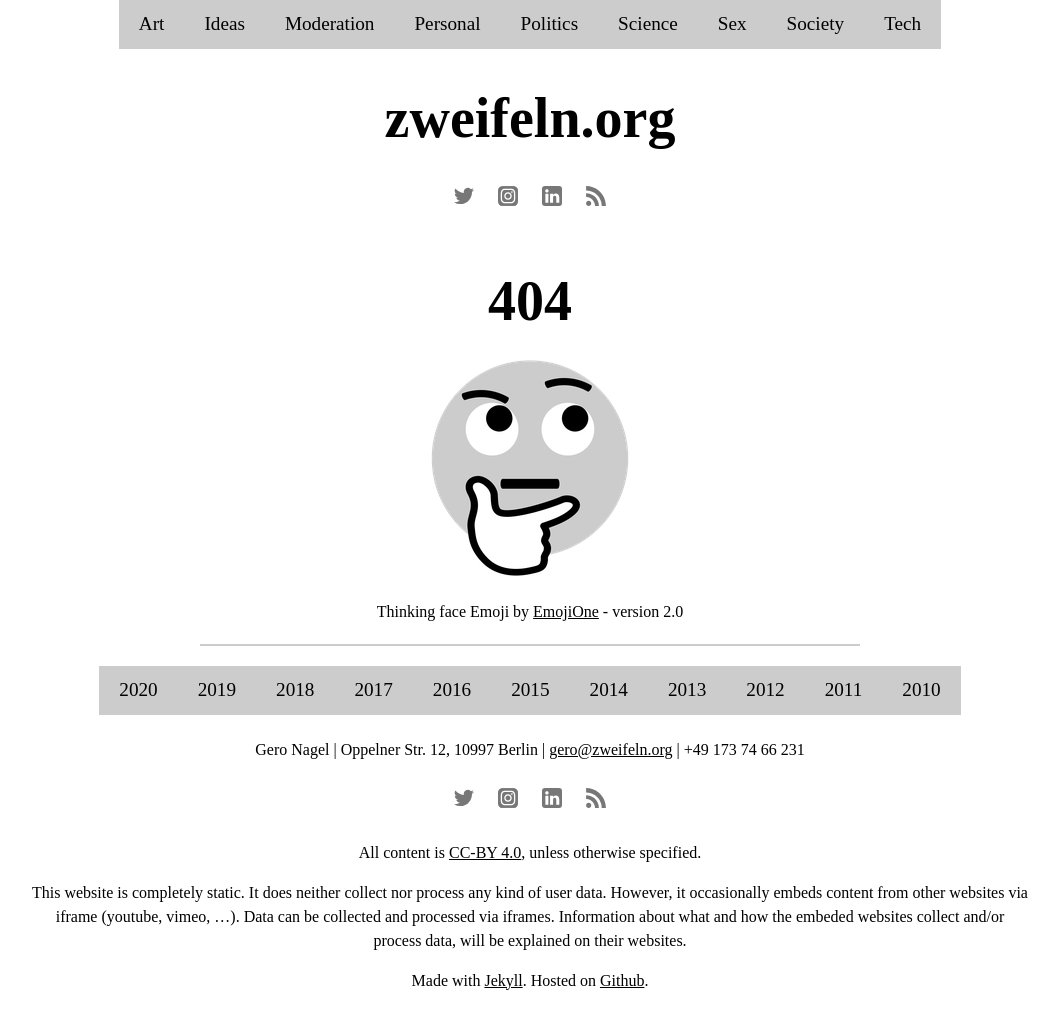
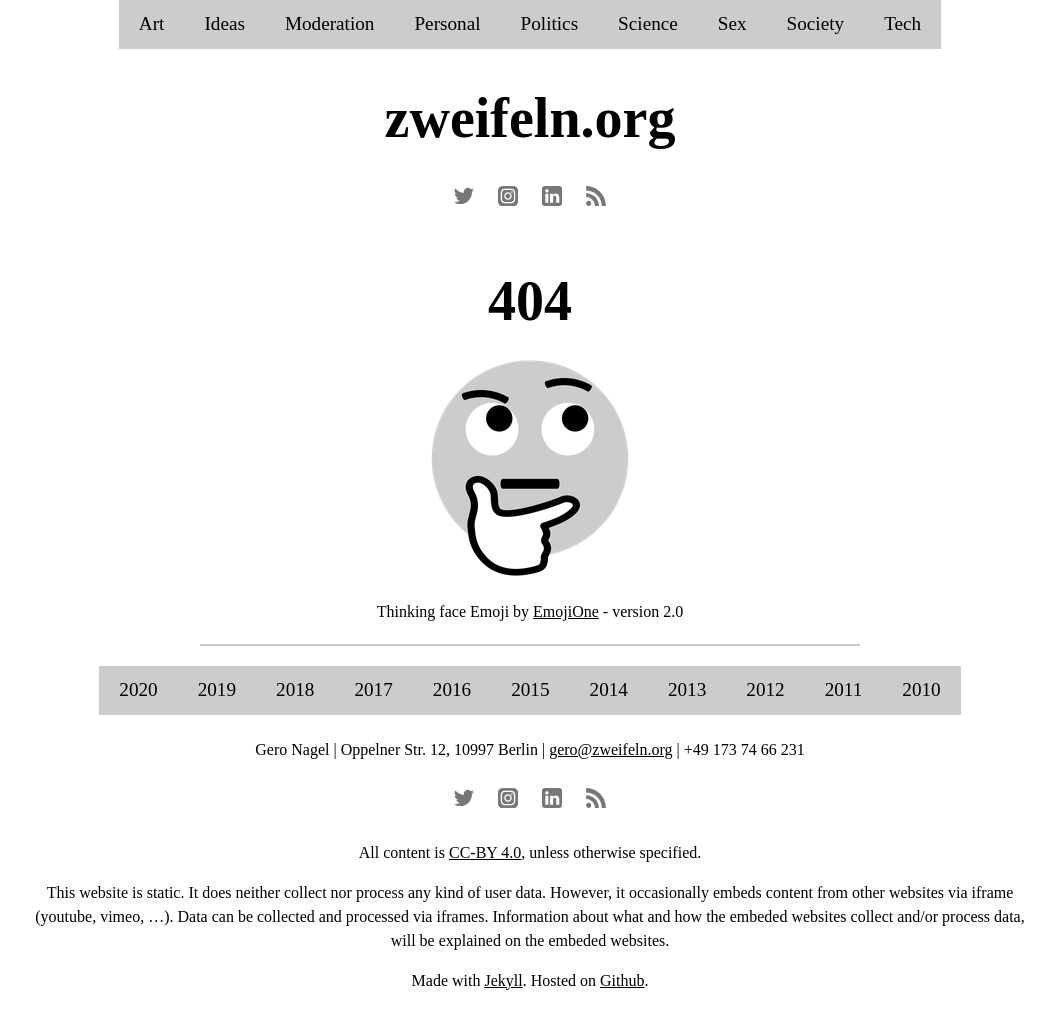
Before and after one commit to zweifeln/zweifeln.github.io, a Jekyll site: the page built from 404.html, in a window 1280 px wide. Shown: the whole page, without its empty margins (110-1169 px from the left). Built offline with Jekyll 4.4.1, drawn with Linux system fonts in a browser that asks for light colours.

```diff
--- a/_includes/footer.html
+++ b/_includes/footer.html
@@ -26,7 +26,7 @@
 	</p>
 	<p class="center">All content is <a href="https://creativecommons.org/licenses/by/4.0">CC-BY 4.0</a>, unless otherwise specified.</p>
 	<p class="center">
-This website is completely static. It does neither collect nor process any kind of user data. However, it occasionally embeds content from other websites via iframe (youtube, vimeo, …). Data can be collected and processed via iframes. Information about what and how the embeded websites collect and/or process data, will be explained on their websites.
+This website is static. It does neither collect nor process any kind of user data. However, it occasionally embeds content from other websites via iframe (youtube, vimeo, …). Data can be collected and processed via iframes. Information about what and how the embeded websites collect and/or process data, will be explained on the embeded websites.
 	</p>
 	<p class="center">Made with <a href="https://jekyllrb.com/">Jekyll</a>. Hosted on <a href="https://github.com/zweifeln/zweifeln.github.io">Github</a>.</p>
 	<script src="/js/gallery.js"></script>
```
Also changed, not shown: index.html (deleted, +0 -19 lines), index.md (renamed from new_index.md).
